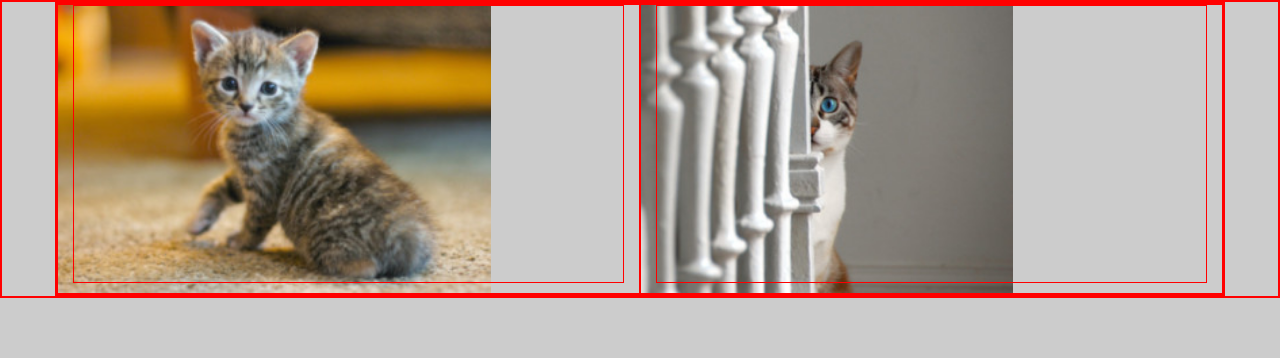
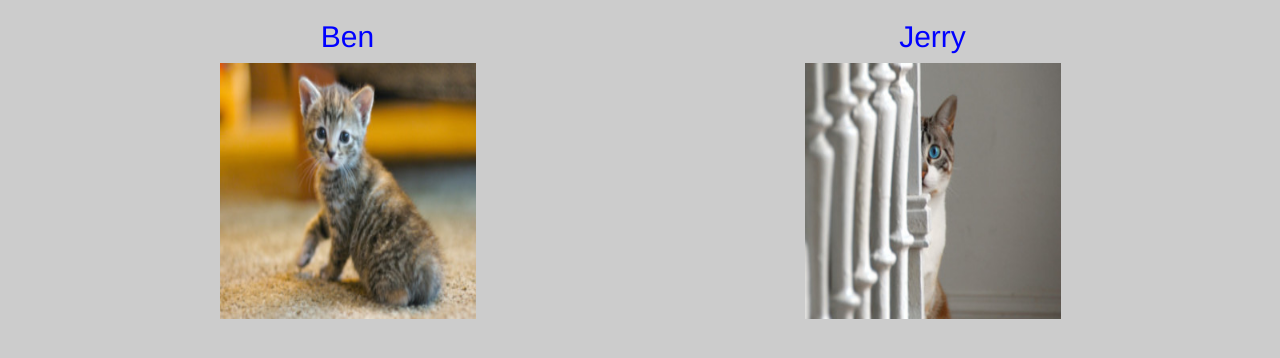
Before and after one commit to WesleySwart/Cat-Clicker, a plain HTML site: page index.html in a window 1280 px wide. Drawn offline with Linux system fonts and the light colour scheme.

Commit message:
code refactor

```diff
--- a/css/style.css
+++ b/css/style.css
@@ -1,8 +1,8 @@
 /*style.css*/
 *
 {
-	box-sizing:border-box;
-	border: 1px solid red;
+	/*box-sizing:border-box;
+	border: 1px solid red;*/
 }
 
 body
@@ -10,6 +10,11 @@ body
 	background-color: #CCC;
 }
 
+img
+{
+	width: 256px;
+	height: 256px;
+}
 .container
 {
 
@@ -17,35 +22,30 @@ body
 
 .counter
 {
-	/*background-image: url("../images/catpic.jpg");*/
 	background-size: contain;
 	background-repeat: no-repeat;
-	/*max-width: 250px;
-	max-height: 250px;*/
+	max-height: 323px;
+	position: relative;
 }
 
-.counter h1
+.counter h2
 {
-	font-weight: bold;
-	text-align: center;
-	color: white;
+	color: blue;
 }
 
+.counter img
+{
+ z-index: -1;
+}
 .counter p
 {
 	font-size: 48px;
 	font-weight: bold;
-	padding-top: 25%;
-	padding-bottom: 25%;
 	text-align: center;
+	z-index: 100;
+	position: absolute;
+	top: 50%;
+	left: 50%;
+	max-width: 256px;
+	margin-bottom: 0px;
 }
-
-.counter#cat1
-{
-	background-image: url("../images/catpic.jpg");
-}
-
-.counter#cat2
-{
-	background-image: url("../images/catpic2.jpg");
-}
--- a/index.html
+++ b/index.html
@@ -12,11 +12,15 @@
 </head>
 <body>
 	<div class="container">
-		<div class="row">
-			<div id="cat1" class="col-md-6 text-center counter">
+		<div class="row text-center">
+			<div id="cat1" class="col-md-6 counter">
+				<h2>Ben</h2>
+				<img src="images/catpic.jpg" alt="Ben">
 				<p></p>
 			</div>
-			<div id="cat2" class="col-md-6 text-center counter">
+			<div id="cat2" class="col-md-6 counter">
+				<h2>Jerry</h2>
+				<img src="images/catpic2.jpg" alt="Jerry">
 				<p></p>
 			</div>
 		</div>
--- a/js/main.js
+++ b/js/main.js
@@ -4,12 +4,12 @@ $(function(){
 	intCounter2 = 0;
 });
 
-$('#cat1 p').click(function(e){
+$('#cat1 img, #cat1 p').click(function(e){
 	intCounter1++;
-	$(this).html( intCounter1.toString());
+	$('#cat1 p').html( intCounter1.toString());
 });
 
-$('#cat2 p').click(function(e){
+$('#cat2 img, #cat2 p').click(function(e){
 	intCounter2++;
-	$(this).html(intCounter2.toString());
+	$('#cat2 p').html( intCounter2.toString());
 });
```
Also changed, not shown: README.md.
